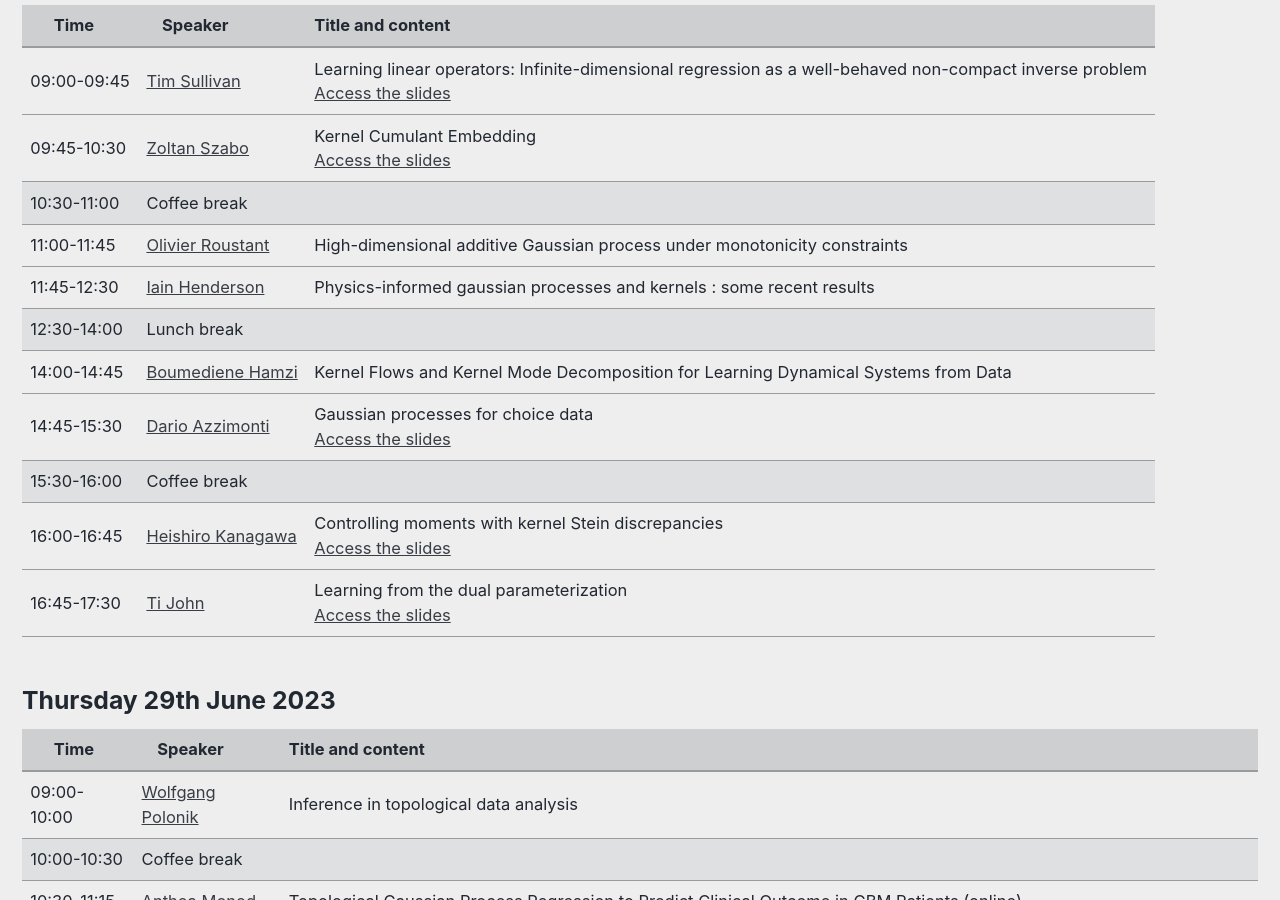
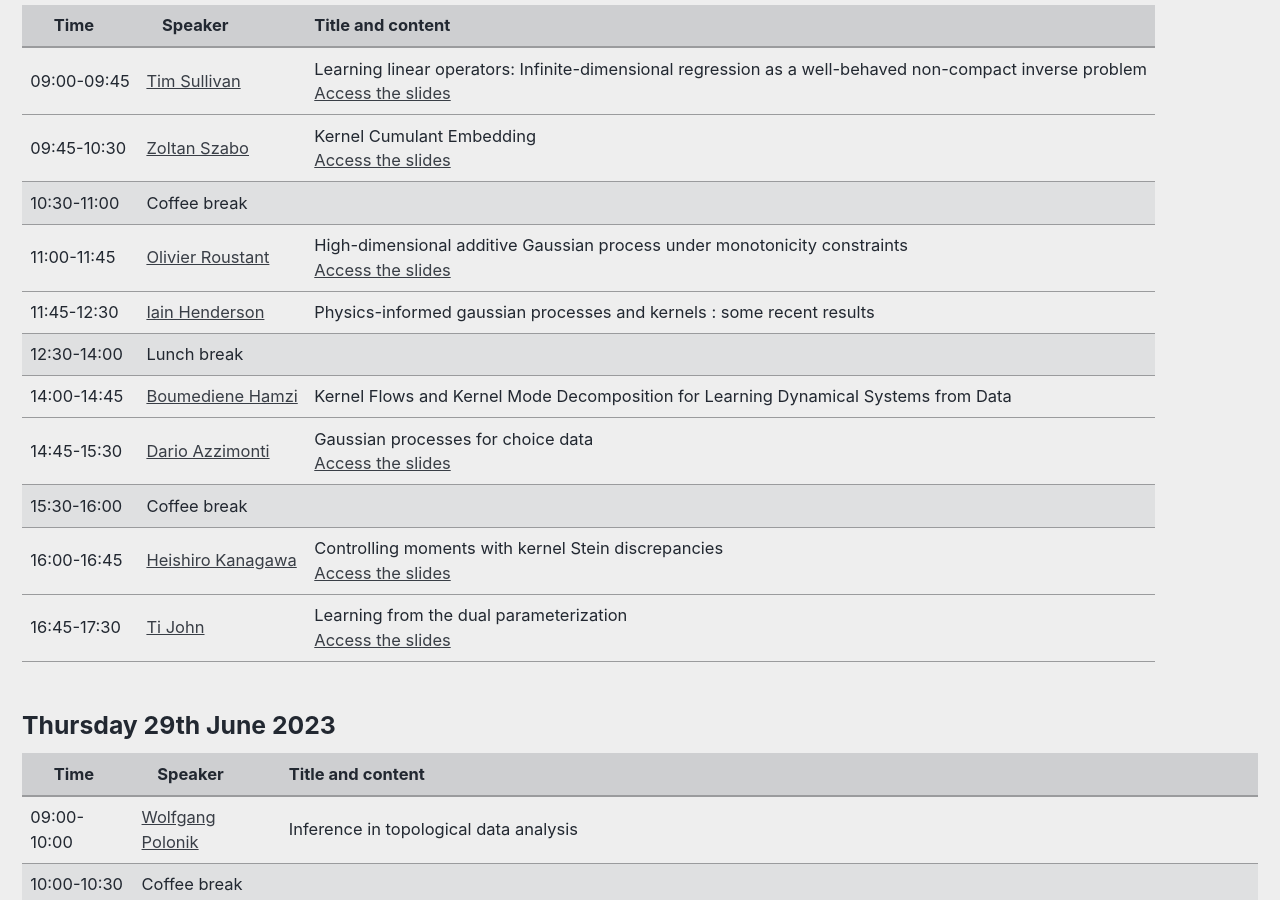
Before and after one commit to LIKE23-Bern/LIKE23-Bern.github.io, a Jekyll site: the page built from _pages/program.md, in a window 1280 px wide and 900 px high, scrolled down 2612 px. Built offline with Jekyll 4.4.1, drawn with Linux system fonts in a browser that asks for light colours; cached includes are drawn as plain includes.

Commit message:
Update program.md

```diff
--- a/_pages/program.md
+++ b/_pages/program.md
@@ -324,7 +324,8 @@ header:
 		    <a href="https://olivier-roustant.fr/" target="_blank">Olivier Roustant</a>
 		</td>
 		<td>
-    High-dimensional additive Gaussian process under monotonicity constraints
+    High-dimensional additive Gaussian process under monotonicity constraints<br />
+		    <a href="https://like23-bern.github.io/assets/slides/constrAdditiveGPs_LIKE23.pdf">Access the slides</a>
 	    </td>
 	</tr>
     <tr>
```
